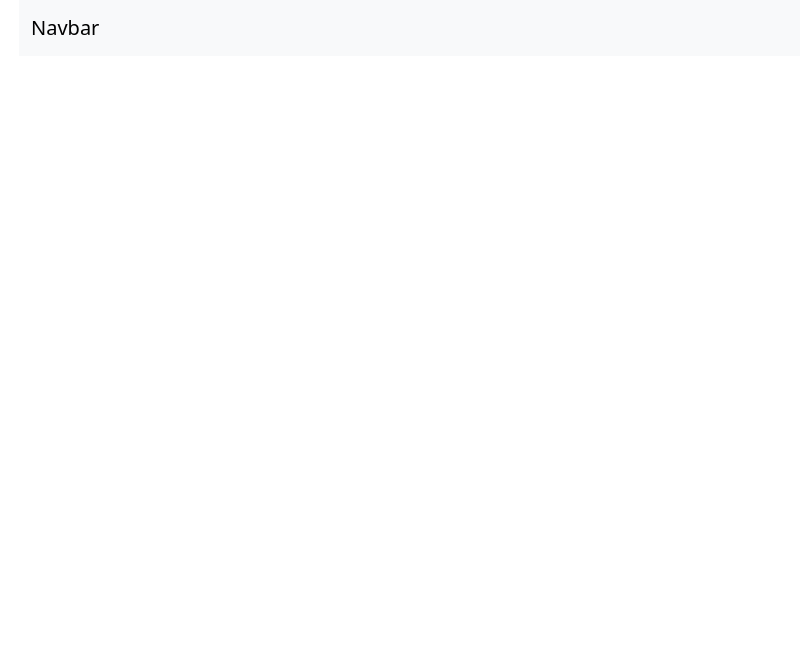
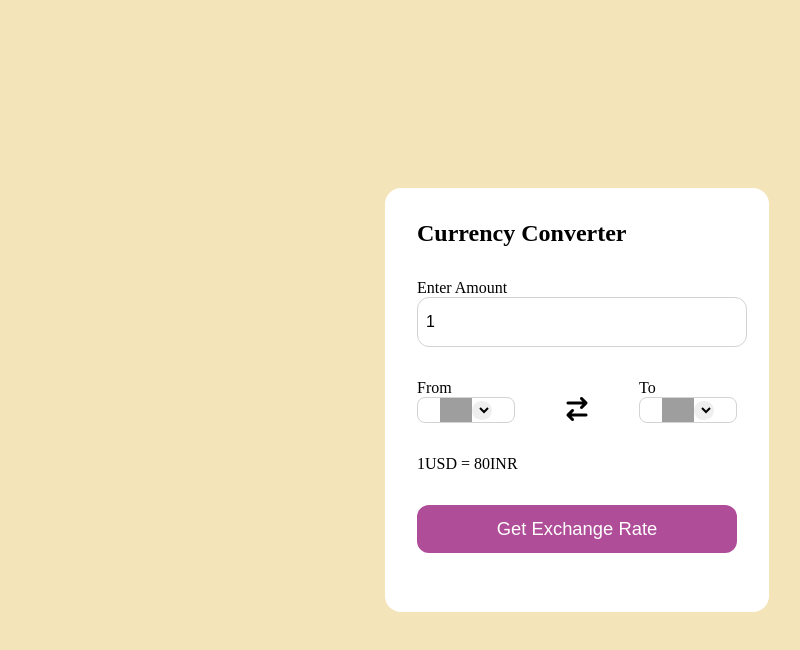
Before and after one commit to Realadityakumar/CurrencyConvertor, a plain HTML site: page index.html in a window 1280 px wide. Shown: the whole page, without its empty margins (63-863 px from the left). Drawn offline with nearby package versions, Linux system fonts and the light colour scheme; grey boxes are pictures that could not be loaded.

Commit message:
design added

```diff
--- a/index.html
+++ b/index.html
@@ -1,19 +1,48 @@
 <!DOCTYPE html>
 <html lang="en">
-<head>
-    <meta charset="UTF-8">
-    <meta name="viewport" content="width=device-width, initial-scale=1.0">
+  <head>
+    <meta charset="UTF-8" />
+    <meta name="viewport" content="width=device-width, initial-scale=1.0" />
     <title>Currency Converter</title>
-    <link href="https://cdn.jsdelivr.net/npm/bootstrap@5.3.3/dist/css/bootstrap.min.css" rel="stylesheet" integrity="sha384-QWTKZyjpPEjISv5WaRU9OFeRpok6YctnYmDr5pNlyT2bRjXh0JMhjY6hW+ALEwIH" crossorigin="anonymous">
-<script src="https://cdn.jsdelivr.net/npm/bootstrap@5.3.3/dist/js/bootstrap.bundle.min.js" integrity="sha384-YvpcrYf0tY3lHB60NNkmXc5s9fDVZLESaAA55NDzOxhy9GkcIdslK1eN7N6jIeHz" crossorigin="anonymous"></script>
-</head>
-<body>
+    <link href="style.css" rel="stylesheet" />
+    <link
+      rel="stylesheet"
+      href="https://cdnjs.cloudflare.com/ajax/libs/font-awesome/6.5.1/css/all.min.css"
+      integrity="sha512-DTOQO9RWCH3ppGqcWaEA1BIZOC6xxalwEsw9c2QQeAIftl+Vegovlnee1c9QX4TctnWMn13TZye+giMm8e2LwA=="
+      crossorigin="anonymous"
+      referrerpolicy="no-referrer"
+    />
+  </head>
+  <body>
     <div class="container">
-        <nav class="navbar navbar-expand-lg bg-body-tertiary">
-          <div class="container-fluid">
-            <a class="navbar-brand" href="#">Navbar</a>
+      <h2>Currency Converter</h2>
+      <form>
+        <div class="amount">
+          <p>Enter Amount</p>
+          <input value="1" type="text" />
+        </div>
+        <div class="dropdown">
+          <div class="from">
+            <p>From</p>
+            <div class="select-container">
+              <img src="https://flagsapi.com/US/flat/64.png" />
+              <select name="from"></select>
+            </div>
           </div>
-        </nav>
-      </div>
-</body>
+          <i class="fa-solid fa-arrow-right-arrow-left"></i>
+          <div class="to">
+            <p>To</p>
+            <div class="select-container">
+              <img src="https://flagsapi.com/IN/flat/64.png" />
+              <select name="to"></select>
+            </div>
+          </div>
+        </div>
+        <div class="msg">1USD = 80INR</div>
+        <button>Get Exchange Rate</button>
+      </form>
+    </div>
+    <script src="codes.js"></script>
+    <script src="app.js"></script>
+  </body>
 </html>
--- a/style.css
+++ b/style.css
@@ -0,0 +1,82 @@
+* {
+    margin: 0;
+    padding: 0;
+  }
+
+  body {
+    display: flex;
+    justify-content: center;
+    align-items: center;
+    min-height: 100vh;
+    background-color: #f4e4ba;
+  }
+
+  .container {
+    background-color: #fff;
+    padding: 2rem;
+    border-radius: 1rem;
+    min-height: 45vh;
+    width: 40vh;
+  }
+
+  form {
+    margin: 2rem 0 1rem 0;
+  }
+
+  form select,
+  button,
+  input {
+    width: 100%;
+    border: none;
+    outline: none;
+    border-radius: 0.75rem;
+  }
+
+  form input {
+    border: 1px solid lightgray;
+    font-size: 1rem;
+    height: 3rem;
+    padding-left: 0.5rem;
+  }
+
+  .dropdown {
+    display: flex;
+    justify-content: space-between;
+    align-items: center;
+    margin-top: 2rem;
+  }
+
+  .dropdown i {
+    font-size: 1.5rem;
+    margin-top: 1rem;
+  }
+
+  .select-container img {
+    max-width: 2rem;
+  }
+
+  .select-container {
+    display: flex;
+    justify-content: center;
+    align-items: center;
+    width: 6rem;
+    border-radius: 0.5rem;
+    border: 1px solid lightgray;
+  }
+
+  .select-container select {
+    font-size: 1rem;
+    width: auto;
+  }
+
+  .msg {
+    margin: 2rem 0 2rem 0;
+  }
+
+  form button {
+    height: 3rem;
+    background-color: #af4d98;
+    color: #fff;
+    font-size: 1.15rem;
+    cursor: pointer;
+  }
```
